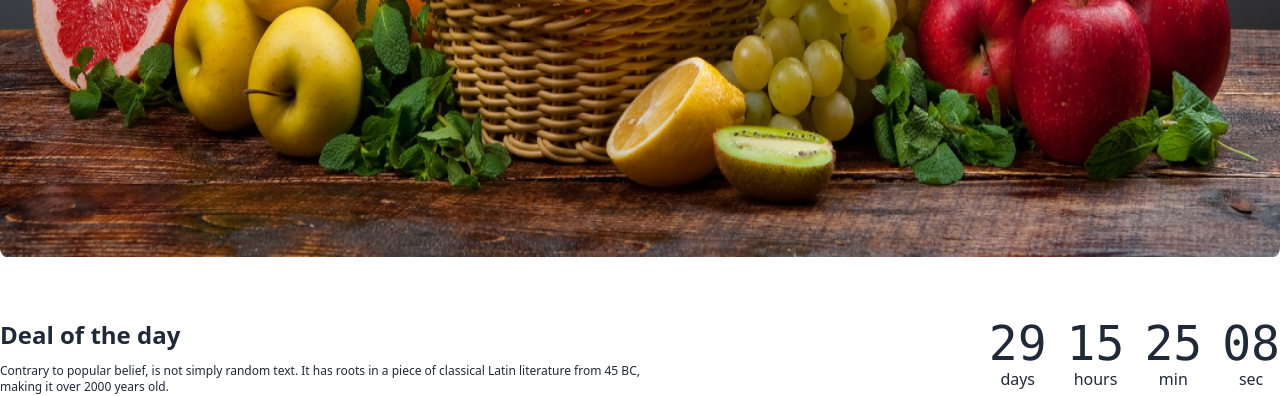
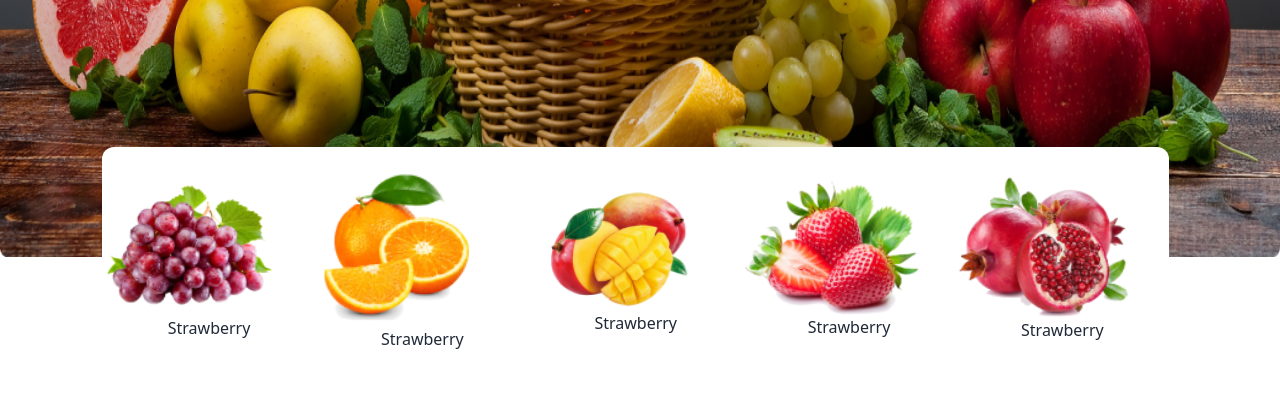
Before and after one commit to kauserhossain95/assignment3, a plain HTML site: page index.html in a window 1280 px wide. Shown: the part 571-967 px from the top of the page. Drawn offline with nearby package versions, Linux system fonts and the light colour scheme; grey boxes are pictures that could not be loaded.

Commit message:
almost done

```diff
--- a/index.html
+++ b/index.html
@@ -47,7 +47,7 @@
     <main class="container mx-auto">
     <!-- banner section is start -->
 
-    <section>
+    <section class="relative" >
         <div class="carousel w-full h-[90vh]">
             <div id="slide1" class="carousel-item relative w-full">
               <img src="./images/banner1.png" class="w-full" />
@@ -106,12 +106,77 @@
               </div>
             </div>
           </div>
+
+
+
+
+
+
+
+    <!-- extra banner -->
+
+
+    <div class="w-10/12 mx-auto rounded-xl bg-white flex py-5 absolute top-[84%] left-[8%]">
+      <div class="text-center w-1/5  m-auto">
+        <img src="./images/fruit1.png"  class="w-10/12" alt="">
+        <p>Strawberry</p>
+      </div>
+
+      <div class="text-center w-1/5 m-auto">
+        <img src="./images/fruit2.png"  class="w-9/12" alt="">
+        <p>Strawberry</p>
+      </div>
+
+      <div class="text-center w-1/5 m-auto">
+        <img src="./images/fruit3.png"  class="w-10/12" alt="">
+        <p>Strawberry</p>
+      </div>
+
+      <div class="text-center w-1/5 m-auto">
+        <img src="./images/fruit4.png"  class="w-10/12" alt="">
+        <p>Strawberry</p>
+      </div>
+
+      <div class="text-center w-1/5 m-auto">
+        <img src="./images/fruit5.png"  class="w-10/12" alt="">
+        <p>Strawberry</p>
+      </div>
+
+    </div>
+  <!-- extra section end -->
+
+
+
+
+
+
+
+
+
+
+
+
+
+
+
+
+
+
+
+
+
+
+
     </section>
+
+
+
+
 
     <!-- deal of the day area start -->
 
     <section>
-        <div class="flex justify-between py-14">
+        <div class="flex justify-between py-14 mt-48">
             <div class="w-1/2 space-y-3">
                 <h2 class="text-2xl font-bold">Deal of the day</h2>
                 <p class="text-xs">Contrary to popular belief, is not simply random text. It has roots in a piece of classical Latin literature from 45 BC, making it over 2000 years old. </p>
@@ -443,8 +508,6 @@
 
      <div class="flex my-14 ">
 
-
-
         <div class="flex items-center gap-4 w-1/3">
 
          <div>
@@ -501,25 +564,15 @@
               <p class="text-sm">Professional employees are there for you to pick <br> the most amazing and fresh fruits.</p>
             </div>
           </div>
-
-
-
-
-
          </div>
 
         </div>
-
-
 
         <div class="w-1/3">
           <img class="w-11/12" src="./images/whychoose1.png" alt="">
         </div>
 
-
-
          <div class="flex-end items-center gap-4 w-1/3">
-
          <div>
 
           <div class="flex flex-row-reverse items-center gap-4">
@@ -575,23 +628,11 @@
             </div>
           </div>
 
-
-
-
-
          </div>
 
         </div>
-
-
-
-
      </div>
-
-
     </section>
-
-
 
   </main>
     <!-- footer area start -->
@@ -621,6 +662,5 @@
 
       </footer>
 
-
 </body>
 </html>
```
